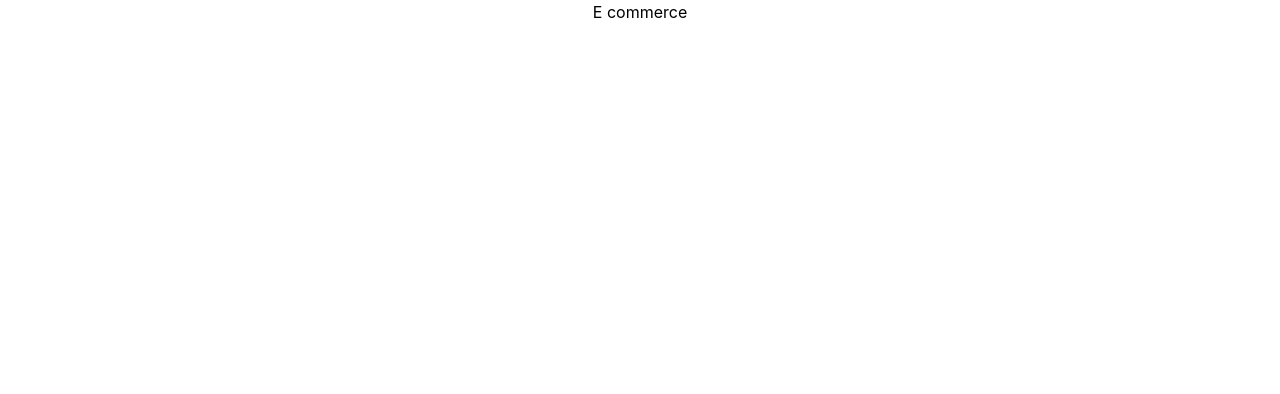
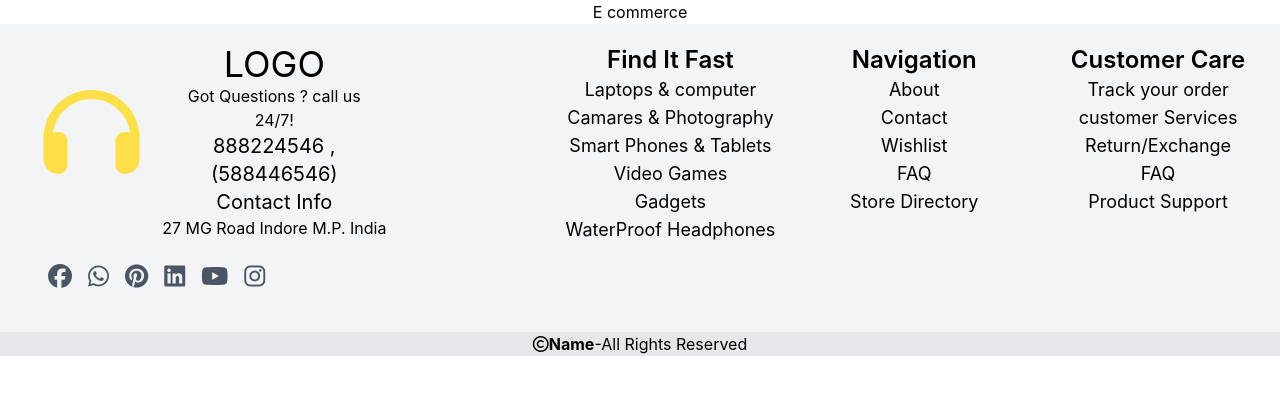
Before and after one commit to shivii011/e-commerce-website, a React (Create React App) app: page / in a window 1280 px wide. Shown: the top 394 px of the page. Built offline with nearby package versions, Linux system fonts and the light colour scheme.

Commit message:
[sk]-making dinamic using array

```diff
--- a/public/index.html
+++ b/public/index.html
@@ -39,5 +39,6 @@
       To begin the development, run `npm start` or `yarn start`.
       To create a production bundle, use `npm run build` or `yarn build`.
     -->
+    <script src="https://kit.fontawesome.com/0e82107bce.js" crossorigin="anonymous"></script>
   </body>
 </html>
--- a/src/App.js
+++ b/src/App.js
@@ -1,9 +1,11 @@
 import './App.css';
+import Footer from './components/shared/Footer';
 
 function App() {
   return (
     <div className="App">
      E commerce
+     <Footer/>
     </div>
   );
 }
--- a/src/components/shared/Footer.js
+++ b/src/components/shared/Footer.js
@@ -1,63 +1,88 @@
 import React from 'react'
 import './footer.css'
-// import {FaHeadphones} from 'react-icons/fa'
-function Footer() {
+import {FooterSectionDataIcons} from '../../utils/FooterSectionData'
+import {FooterSectionDataFind} from '../../utils/FooterSectionData'
+import {FooterSectionDataNavigation} from '../../utils/FooterSectionData'
+import {FooterSectionDataCustomer} from '../../utils/FooterSectionData'
+const Footer = () => {
     return (
         <div>
             <div className='footer bg-gray-100 grid grid-cols-7 py-5'>
                 <div className='contianer-1 col-span-3'>
-        <div className='text-4xl'> LOGO</div>
+                    <div className='text-4xl'>
+                        LOGO</div>
 
                     <div className='grid grid-cols-3'>
-          <div><i className='fa fa-headphones text-8xl  align-text-bottom text-yellow-300' /></div>
-          <div ><p>Got Questions ? call us 24/7!</p>
-            <p className='text-xl'>888224546 ,46546</p>
+                        <div><i className='fa fa-headphones text-8xl  align-text-bottom text-yellow-300'/></div>
+                        <div>
+                            <p>Got Questions ? call us 24/7!</p>
+                            <p className='text-xl'>888224546 ,(588446546)</p>
                         </div>
                     </div>
-        <div className=''><p className='text-xl'>Contact Info</p>
-        <p>27 MG Road Indore M.P. India</p></div>
-        <div className='px-20 py-10'>
-          <ul className='footer-icons-ul flex'>
-            <li><a href='#' className='fab fa-facebook mx-2 text-gray-600 text-2xl hover:text-blue-600' /></li>
-            <li><a href='#' className='fab fa-whatsapp mx-2 text-gray-600 text-2xl hover:text-green-600' /></li>
-            <li><a href='#' className='fab fa-pinterest mx-2 text-gray-600 text-2xl hover:text-red-600' /></li>
-            <li><a href='#' className='fab fa-linkedin mx-2 text-gray-600 text-2xl hover:text-blue-800' /></li>
-            <li><a href='#' className='fab fa-youtube mx-2 text-gray-600 text-2xl hover:text-red-600' /></li>
-            <li><a href='#' className='fab fa-instagram mx-2 text-gray-600 text-2xl hover:text-pink-600' /></li>
-          </ul>
+                    <div className=''>
+                        <p className='text-xl'>Contact Info</p>
+                        <p>27 MG Road Indore M.P. India</p>
                     </div>
+                    <div className='flex px-10'>
+                        {
+                        FooterSectionDataIcons.map((data) => (
+                            <div className='px-2 py-5'>
+                                <a href='#'
+                                    className={
+                                        `${
+                                            data.icon
+                                        } text-gray-600 text-2xl `
+                                    }/>
                             </div>
+                        ))
+                    } </div>
+                </div>
+
                 <div className='contianer-2 col-span-4 grid grid-cols-3'>
                     <div className='cont-1 text-lg'>
                         <p className='text-2xl font-semibold'>Find It Fast</p>
-          <p><a href='#' className="">Laptops & computer</a></p>
-          <p><a href='#'>Camares & Photography</a></p>
-          <p><a href='#'>Smart Phones & Tablets</a></p>
-          <p><a href='#'>Video Games & Consoles</a></p>
-          <p><a href='#'>TV & Audio</a></p>
-          <p><a href='#'>Gadgets</a></p>
-          <p><a href='#'>WaterProof Headphones</a></p>
-        </div>
+
+                        {
+                        FooterSectionDataFind.map((data) => (
+                            <p>
+                                <a href='#' className="">
+                                    {
+                                    data.Item
+                                }</a>
+                            </p>
+                        ))
+                    } </div>
                     <div className='cont-2 text-lg'>
                         <p className='text-2xl font-semibold'>Navigation</p>
-        <p>About</p>
-        <p>Contact</p>
-        <p>WishLsit</p>
-        <p>FAQ</p>
-        <p>Store Directory</p>
-        </div>
+
+                        {
+                        FooterSectionDataNavigation.map((data) => (
+                            <p>
+                                <a href='#' className="">
+                                    {
+                                    data.Item
+                                }</a>
+                            </p>
+                        ))
+                    } </div>
                     <div className='cont-3 text-lg'>
                         <p className='text-2xl font-semibold'>Customer Care</p>
-        <p>Track your order</p>
-        <p>customer Services</p>
-        <p>Return/Exchange</p>
-        <p>FAQS</p>
-        <p>Product Support</p>
-        </div>
+                        {
+                        FooterSectionDataCustomer.map((data) => (
+                            <p>
+                                <a href='#' className="">
+                                    {
+                                    data.Item
+                                }</a>
+                            </p>
+                        ))
+                    } </div>
                 </div>
             </div>
             <div className='reserved  bg-gray-200 '>
-   <div className='left'><i class="fa fa-copyright"></i><strong>Name   <faBeer/></strong>-All Rights Reserved</div>
+                <div className='left'>
+                    <i className="fa fa-copyright"></i>
+                    <strong>Name</strong>-All Rights Reserved</div>
 
             </div>
         </div>
--- /dev/null
+++ b/src/utils/FooterSectionData.js
@@ -0,0 +1,33 @@
+export const FooterSectionDataIcons = [
+    {"icon":"fab fa-facebook hover:text-blue-600"},
+    {"icon":"fab fa-whatsapp hover:text-green-600"},
+    {"icon":"fab fa-pinterest hover:text-red-600"},
+    {"icon":"fab fa-linkedin hover:text-blue-800"},
+    {"icon":"fab fa-youtube hover:text-red-600"},
+    {"icon":"fab fa-instagram hover:text-pink-600"}
+]
+
+export const FooterSectionDataFind = [
+    {"Item":"Laptops & computer"},
+    {"Item":"Camares & Photography"},
+    {"Item":"Smart Phones & Tablets"},
+    {"Item":"Video Games"},
+    {"Item":"Gadgets"},
+    {"Item":"WaterProof Headphones"}
+]
+export const FooterSectionDataNavigation = [
+    {"Item":"About"},
+    {"Item":"Contact"},
+    {"Item":"Wishlist"},
+    {"Item":"FAQ"},
+    {"Item":"Store Directory"}
+
+]
+export const FooterSectionDataCustomer = [
+    {"Item":"Track your order"},
+    {"Item":"customer Services"},
+    {"Item":"Return/Exchange"},
+    {"Item":"FAQ"},
+    {"Item":"Product Support"}
+
+]
```
Lines whose indentation alone changed are shown as unchanged.
